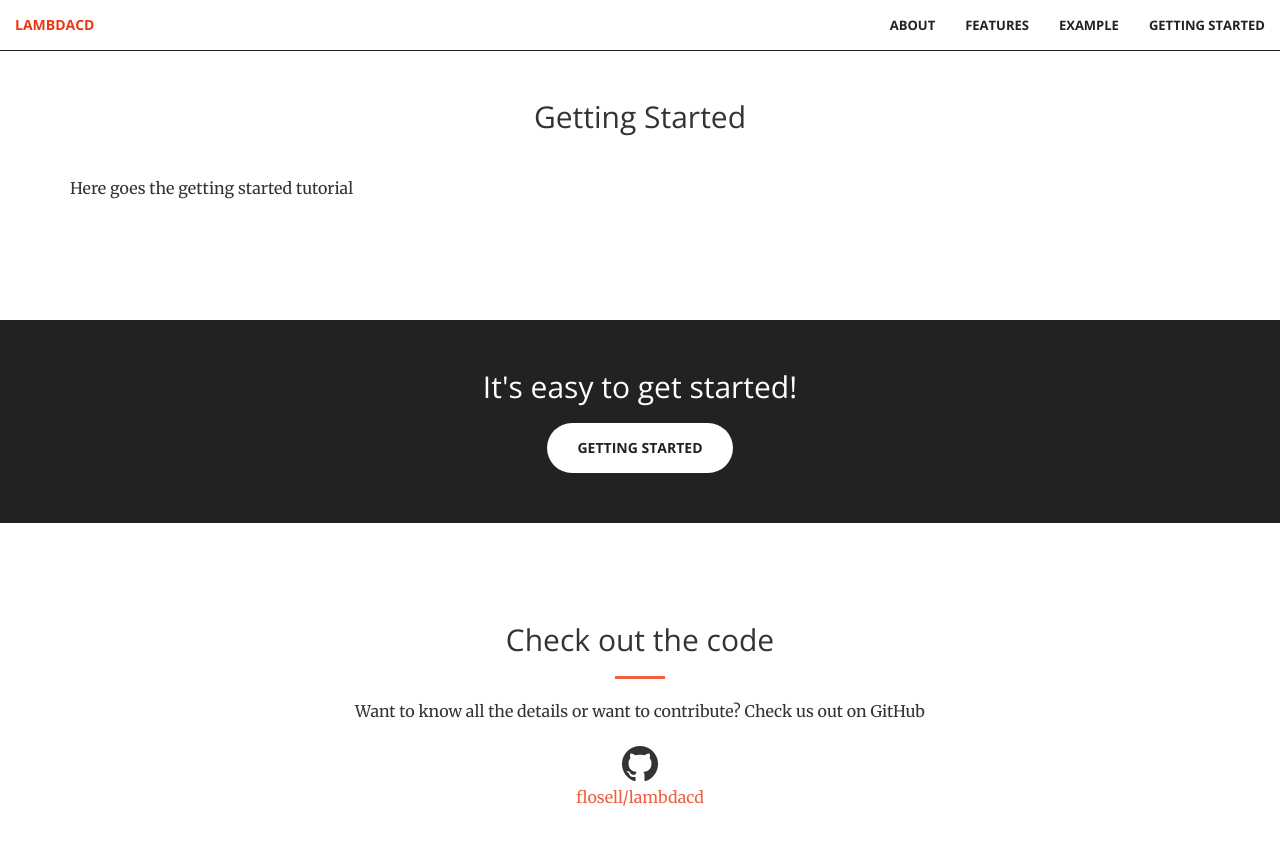
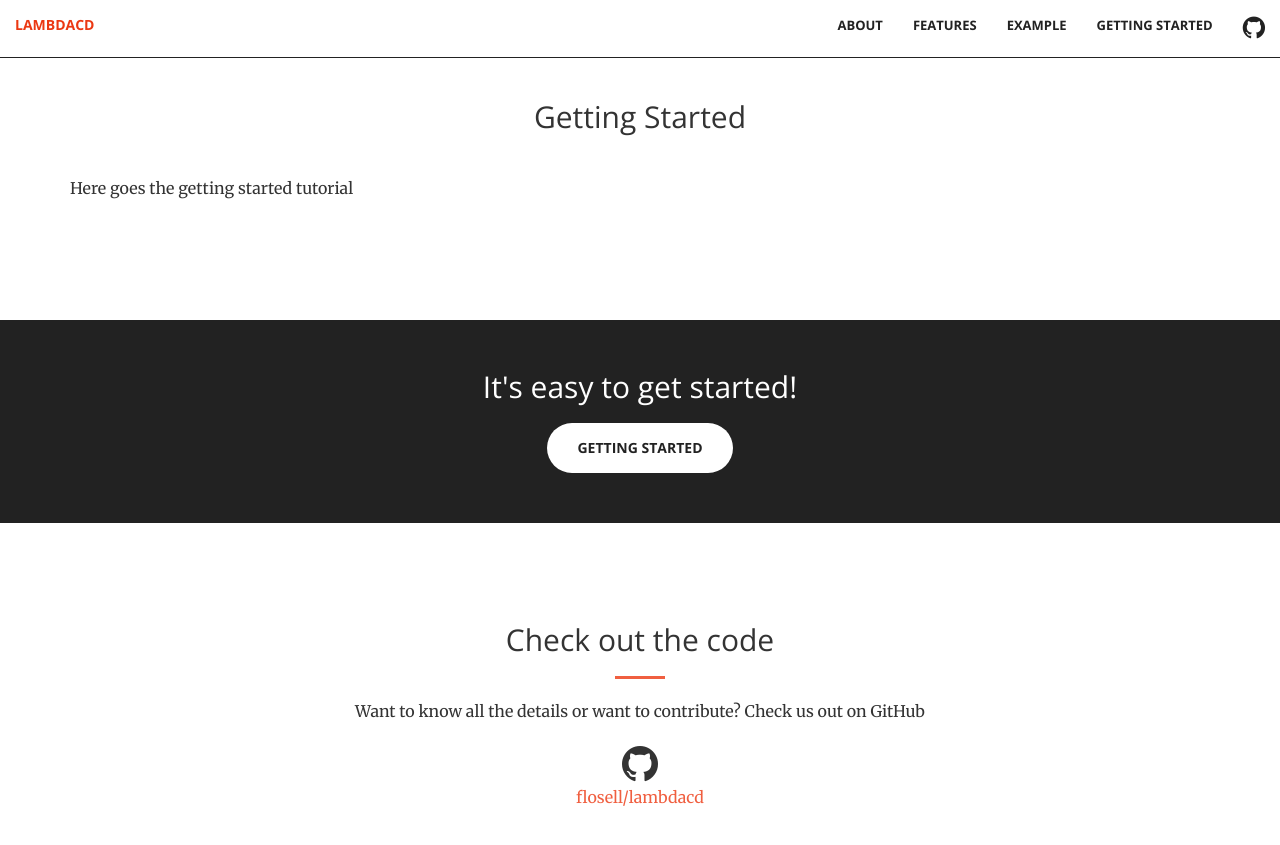
Before and after one commit to flosell/lambdacd, a Jekyll site: the page built from getting-started.md, in a window 1280 px wide and 929 px high. Shown: the top 845 px of the window. Built offline with Jekyll 4.4.1, drawn with Linux system fonts in a browser that asks for light colours.

Commit message:
add link to github

```diff
--- a/_includes/header.html
+++ b/_includes/header.html
@@ -30,6 +30,9 @@
             </li>
           {% endif %}
         {% endfor %}
+        <li>
+          <a class="page-scroll" href="https://github.com/flosell/lambdacd"><i class="fa fa-2x fa-github"></i></a>
+        </li>
       </ul>
     </div>
     <!-- /.navbar-collapse -->
```
